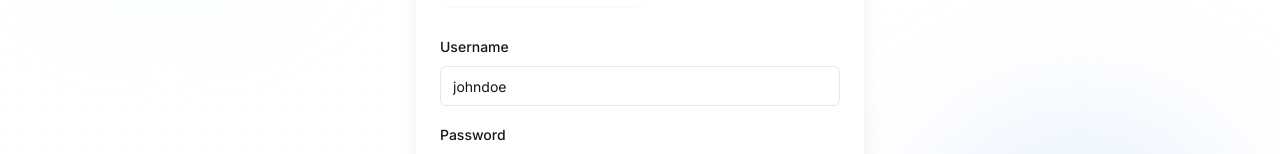
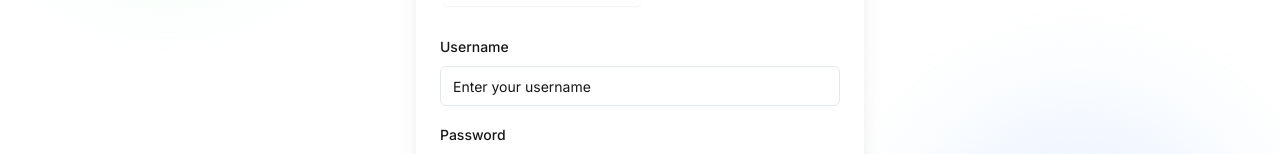
Before and after one commit to Htaaxx/NotebookLLM, a Next.js app in the folder front-end/: page / in a window 1280 px wide. Shown: the part 331-485 px from the top of the page. Built offline with nearby package versions, Linux system fonts and the light colour scheme.

Commit message:
adding blur line inside the input field

```diff
--- a/front-end/src/components/sign-in-form.tsx
+++ b/front-end/src/components/sign-in-form.tsx
@@ -57,7 +57,7 @@ export function SignInForm({ onSuccess }: SignInFormProps) {
             <FormItem>
               <FormLabel>Username</FormLabel>
               <FormControl>
-                <Input placeholder="johndoe" className="bg-white/50 dark:bg-gray-800/50 backdrop-blur-sm" {...field} />
+                <Input placeholder="Enter your username" className="bg-white/50 dark:bg-gray-800/50 backdrop-blur-sm" {...field} />
               </FormControl>
               <FormMessage />
             </FormItem>
--- a/front-end/src/components/sign-up-form.tsx
+++ b/front-end/src/components/sign-up-form.tsx
@@ -64,7 +64,7 @@ export function SignUpForm({ onSuccess }: SignUpFormProps) {
             <FormItem>
               <FormLabel>Username</FormLabel>
               <FormControl>
-                <Input placeholder="johndoe" className="bg-white/50 dark:bg-gray-800/50 backdrop-blur-sm" {...field} />
+                <Input placeholder="Enter your username" className="bg-white/50 dark:bg-gray-800/50 backdrop-blur-sm" {...field} />
               </FormControl>
               <FormMessage />
             </FormItem>
```
